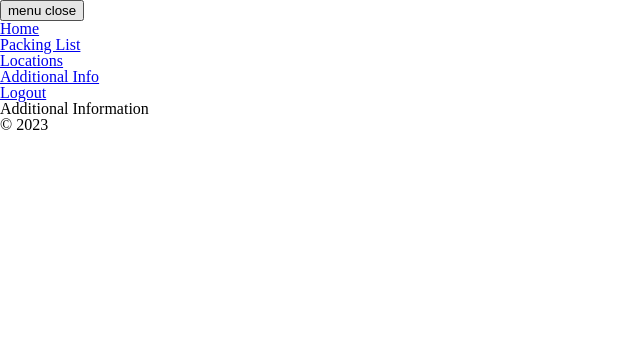
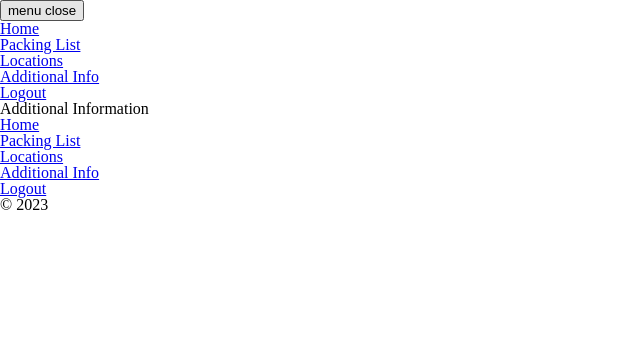
Before and after one commit to tkatpop/mmc6950_travelPrep, a PHP site: page /main.php in a window 1280 px wide. Shown: the top 361 px of the page, without its empty margins (0-640 px from the left). Run offline with PHP 8.4, Linux system fonts and the light colour scheme.

Commit message:
footer menu for logged in

```diff
--- a/main.php
+++ b/main.php
@@ -40,7 +40,16 @@
 
         </div> <!--Closing tag for #container-->
         <footer id="footer">
-             <!--Footer nav bar after logged in--> &copy; <?php echo date('Y'); ?>
+             <!--Footer nav bar after logged in-->
+             <ul class="footer-menu">
+                <li><a  href="main.php">Home</a></li>
+                <li><a  href="packingList.php">Packing List</a></li>
+                <li><a  href="locationInfo.php">Locations</a></li>
+                <li><a  href="addLinks.php">Additional Info</a></li>
+                <li><a href="logout.php">Logout</a></li>
+            </ul>
+
+            &copy; <?php echo date('Y'); ?>
         </footer>
     </body>
 </html>
```
Also changed, not shown: addLinks.php (+10 -1 lines), locationInfo.php (+11 -1 lines), packingList.php (+9 -1 lines).
